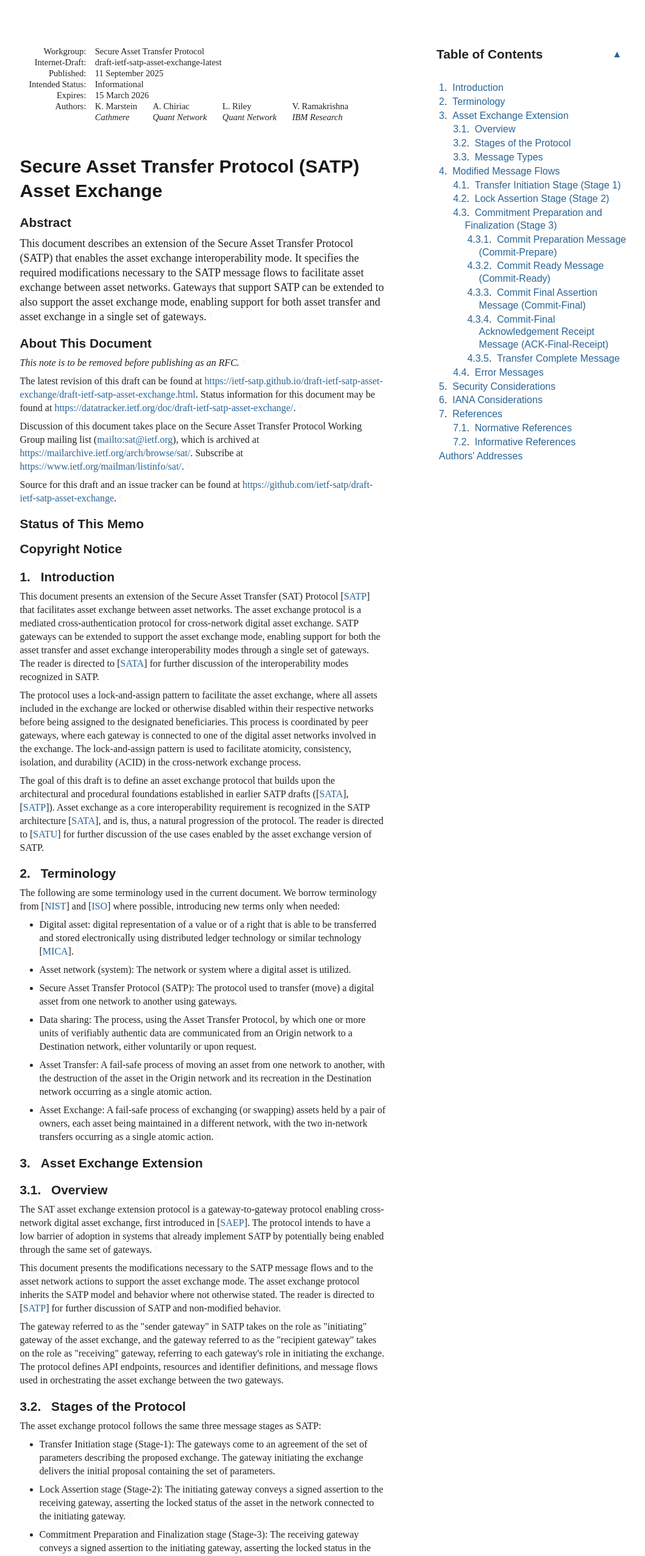
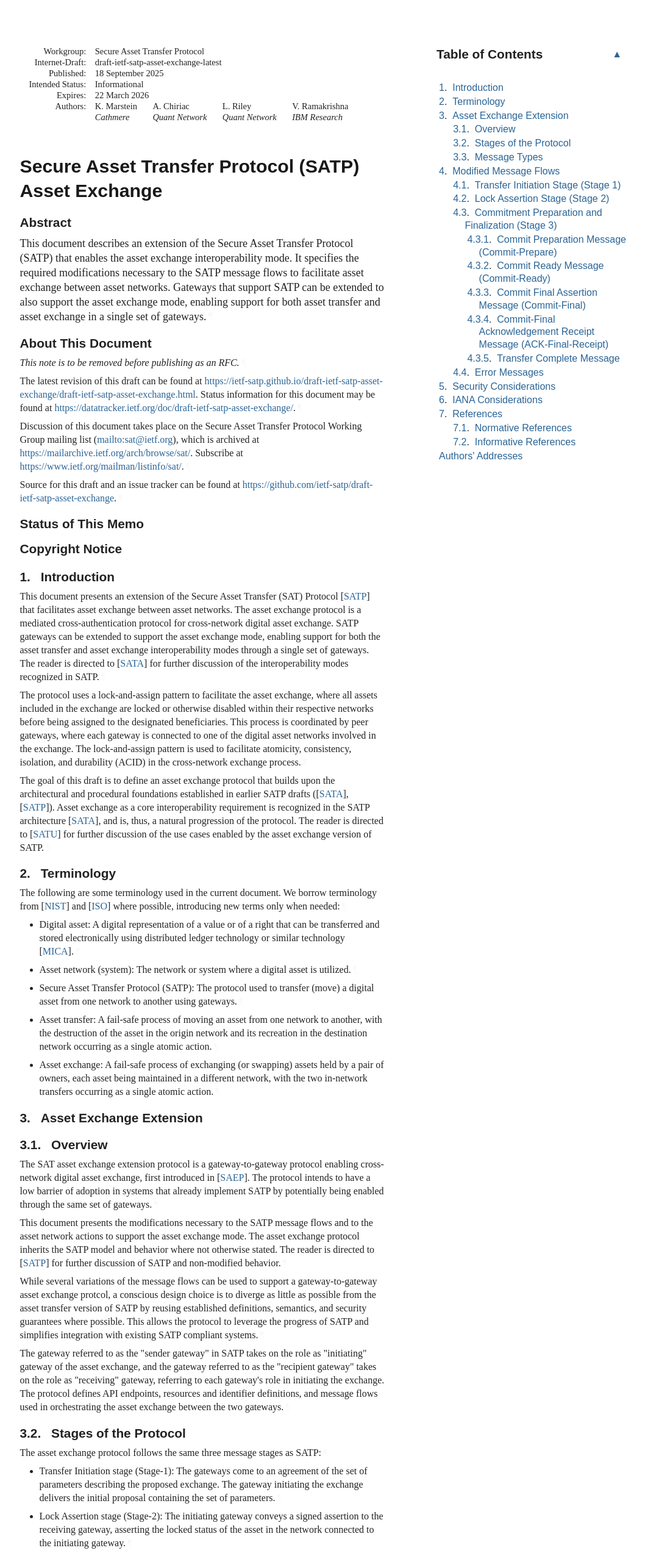
Before and after one commit to ietf-satp/draft-marstein-satp-asset-exchange, a plain HTML site: page draft-1/draft-ietf-satp-asset-exchange.html in a window 1280 px wide. Shown: the top 2551 px of the page at 61% size, without its empty margins (92-1150 px from the left). Drawn offline with Linux system fonts and the light colour scheme; a web font is replaced by a local one.

Commit message:
Script updating gh-pages from 60963fa. [ci skip]

```diff
--- a/draft-1/draft-ietf-satp-asset-exchange.html
+++ b/draft-1/draft-ietf-satp-asset-exchange.html
@@ -1053,7 +1053,7 @@ svg :is([fill="white"], [fill^="#fff"]) {
 </tr></thead>
 <tfoot><tr>
 <td class="left">Marstein, et al.</td>
-<td class="center">Expires 15 March 2026</td>
+<td class="center">Expires 22 March 2026</td>
 <td class="right">[Page]</td>
 </tr></tfoot>
 </table>
@@ -1066,12 +1066,12 @@ svg :is([fill="white"], [fill^="#fff"]) {
 <dd class="internet-draft">draft-ietf-satp-asset-exchange-latest</dd>
 <dt class="label-published">Published:</dt>
 <dd class="published">
-<time datetime="2025-09-11" class="published">11 September 2025</time>
+<time datetime="2025-09-18" class="published">18 September 2025</time>
     </dd>
 <dt class="label-intended-status">Intended Status:</dt>
 <dd class="intended-status">Informational</dd>
 <dt class="label-expires">Expires:</dt>
-<dd class="expires"><time datetime="2026-03-15">15 March 2026</time></dd>
+<dd class="expires"><time datetime="2026-03-22">22 March 2026</time></dd>
 <dt class="label-authors">Authors:</dt>
 <dd class="authors">
 <div class="author">
@@ -1135,7 +1135,7 @@ Gateways that support SATP can be extended to also support the asset exchange mo
         time. It is inappropriate to use Internet-Drafts as reference
         material or to cite them other than as "work in progress."<a href="#section-boilerplate.1-3" class="pilcrow">¶</a></p>
 <p id="section-boilerplate.1-4">
-        This Internet-Draft will expire on 15 March 2026.<a href="#section-boilerplate.1-4" class="pilcrow">¶</a></p>
+        This Internet-Draft will expire on 22 March 2026.<a href="#section-boilerplate.1-4" class="pilcrow">¶</a></p>
 </section>
 </div>
 <div id="copyright">
@@ -1271,8 +1271,7 @@ The reader is directed to <span>[<a href="#SATU" class="cite xref">SATU</a>]</sp
 </div>
 <ul class="normal">
 <li class="normal" id="section-2-2.1">
-          <p id="section-2-2.1.1">Digital asset: digital representation of a value or of a right that is able to be
-transferred and stored electronically using distributed ledger technology or similar technology <span>[<a href="#MICA" class="cite xref">MICA</a>]</span>.<a href="#section-2-2.1.1" class="pilcrow">¶</a></p>
+          <p id="section-2-2.1.1">Digital asset: A digital representation of a value or of a right that can be transferred and stored electronically using distributed ledger technology or similar technology <span>[<a href="#MICA" class="cite xref">MICA</a>]</span>.<a href="#section-2-2.1.1" class="pilcrow">¶</a></p>
 </li>
         <li class="normal" id="section-2-2.2">
           <p id="section-2-2.2.1">Asset network (system): The network or system where a digital asset is utilized.<a href="#section-2-2.2.1" class="pilcrow">¶</a></p>
@@ -1281,13 +1280,10 @@ transferred and stored electronically using distributed ledger technology or sim
           <p id="section-2-2.3.1">Secure Asset Transfer Protocol (SATP): The protocol used to transfer (move) a digital asset from one network to another using gateways.<a href="#section-2-2.3.1" class="pilcrow">¶</a></p>
 </li>
         <li class="normal" id="section-2-2.4">
-          <p id="section-2-2.4.1">Data sharing: The process, using the Asset Transfer Protocol, by which one or more units of verifiably authentic data are communicated from an Origin network to a Destination network, either voluntarily or upon request.<a href="#section-2-2.4.1" class="pilcrow">¶</a></p>
+          <p id="section-2-2.4.1">Asset transfer: A fail-safe process of moving an asset from one network to another, with the destruction of the asset in the origin network and its recreation in the destination network occurring as a single atomic action.<a href="#section-2-2.4.1" class="pilcrow">¶</a></p>
 </li>
         <li class="normal" id="section-2-2.5">
-          <p id="section-2-2.5.1">Asset Transfer: A fail-safe process of moving an asset from one network to another, with the destruction of the asset in the Origin network and its recreation in the Destination network occurring as a single atomic action.<a href="#section-2-2.5.1" class="pilcrow">¶</a></p>
-</li>
-        <li class="normal" id="section-2-2.6">
-          <p id="section-2-2.6.1">Asset Exchange: A fail-safe process of exchanging (or swapping) assets held by a pair of owners, each asset being maintained in a different network, with the two in-network transfers occurring as a single atomic action.<a href="#section-2-2.6.1" class="pilcrow">¶</a></p>
+          <p id="section-2-2.5.1">Asset exchange: A fail-safe process of exchanging (or swapping) assets held by a pair of owners, each asset being maintained in a different network, with the two in-network transfers occurring as a single atomic action.<a href="#section-2-2.5.1" class="pilcrow">¶</a></p>
 </li>
       </ul>
 </section>
@@ -1309,8 +1305,10 @@ The protocol intends to have a low barrier of adoption in systems that already i
 <p id="section-3.1-2">This document presents the modifications necessary to the SATP message flows and to the asset network actions to support the asset exchange mode.
 The asset exchange protocol inherits the SATP model and behavior where not otherwise stated.
 The reader is directed to <span>[<a href="#SATP" class="cite xref">SATP</a>]</span> for further discussion of SATP and non-modified behavior.<a href="#section-3.1-2" class="pilcrow">¶</a></p>
-<p id="section-3.1-3">The gateway referred to as the "sender gateway" in SATP takes on the role as "initiating" gateway of the asset exchange, and the gateway referred to as the "recipient gateway" takes on the role as "receiving" gateway, referring to each gateway's role in initiating the exchange.
-The protocol defines API endpoints, resources and identifier definitions, and message flows used in orchestrating the asset exchange between the two gateways.<a href="#section-3.1-3" class="pilcrow">¶</a></p>
+<p id="section-3.1-3">While several variations of the message flows can be used to support a gateway-to-gateway asset exchange protcol, a conscious design choice is to diverge as little as possible from the asset transfer version of SATP by reusing established definitions, semantics, and security guarantees where possible.
+This allows the protocol to leverage the progress of SATP and simplifies integration with existing SATP compliant systems.<a href="#section-3.1-3" class="pilcrow">¶</a></p>
+<p id="section-3.1-4">The gateway referred to as the "sender gateway" in SATP takes on the role as "initiating" gateway of the asset exchange, and the gateway referred to as the "recipient gateway" takes on the role as "receiving" gateway, referring to each gateway's role in initiating the exchange.
+The protocol defines API endpoints, resources and identifier definitions, and message flows used in orchestrating the asset exchange between the two gateways.<a href="#section-3.1-4" class="pilcrow">¶</a></p>
 </section>
 </div>
 <div id="stages-of-the-protocol">
@@ -1461,9 +1459,10 @@ The initiating gateway G1 must assign (unlock) the asset in network NW1 to the c
 <p id="section-4.1-1">This section describes the transfer initiation stage, where the initiating gateway and the receiving gateway prepare for the start of the asset exchange.<a href="#section-4.1-1" class="pilcrow">¶</a></p>
 </div>
 <p id="section-4.1-2">The initiating gateway proposes the set of transfer parameters and asset-related artifacts for the exchange to the receiving gateway.
-The parameters are contained in the Transfer Initiation Claim.
-The asset exchange protocol requires two Transfer Initiation Claims, one for each asset involved in the exchange.<a href="#section-4.1-2" class="pilcrow">¶</a></p>
-<p id="section-4.1-3">The reader is directed to <span>[<a href="#SATP" class="cite xref">SATP</a>]</span> for further discussion of Stage-1.<a href="#section-4.1-3" class="pilcrow">¶</a></p>
+The parameters are contained in the Transfer Initiation Claim.<a href="#section-4.1-2" class="pilcrow">¶</a></p>
+<p id="section-4.1-3">The asset exchange protocol requires two Transfer Initiation Claims, one for each asset involved in the exchange.
+The inclusion of two Transfer Initiation Claims in the proposal signals to the receiving gateway that the session should be conducted using the asset exchange version of SATP.<a href="#section-4.1-3" class="pilcrow">¶</a></p>
+<p id="section-4.1-4">The reader is directed to <span>[<a href="#SATP" class="cite xref">SATP</a>]</span> for further discussion of Stage-1.<a href="#section-4.1-4" class="pilcrow">¶</a></p>
 </section>
 </div>
 <div id="lock-assertion-stage-stage-2">
```
Also changed, not shown: draft-1/draft-ietf-satp-asset-exchange.txt.
